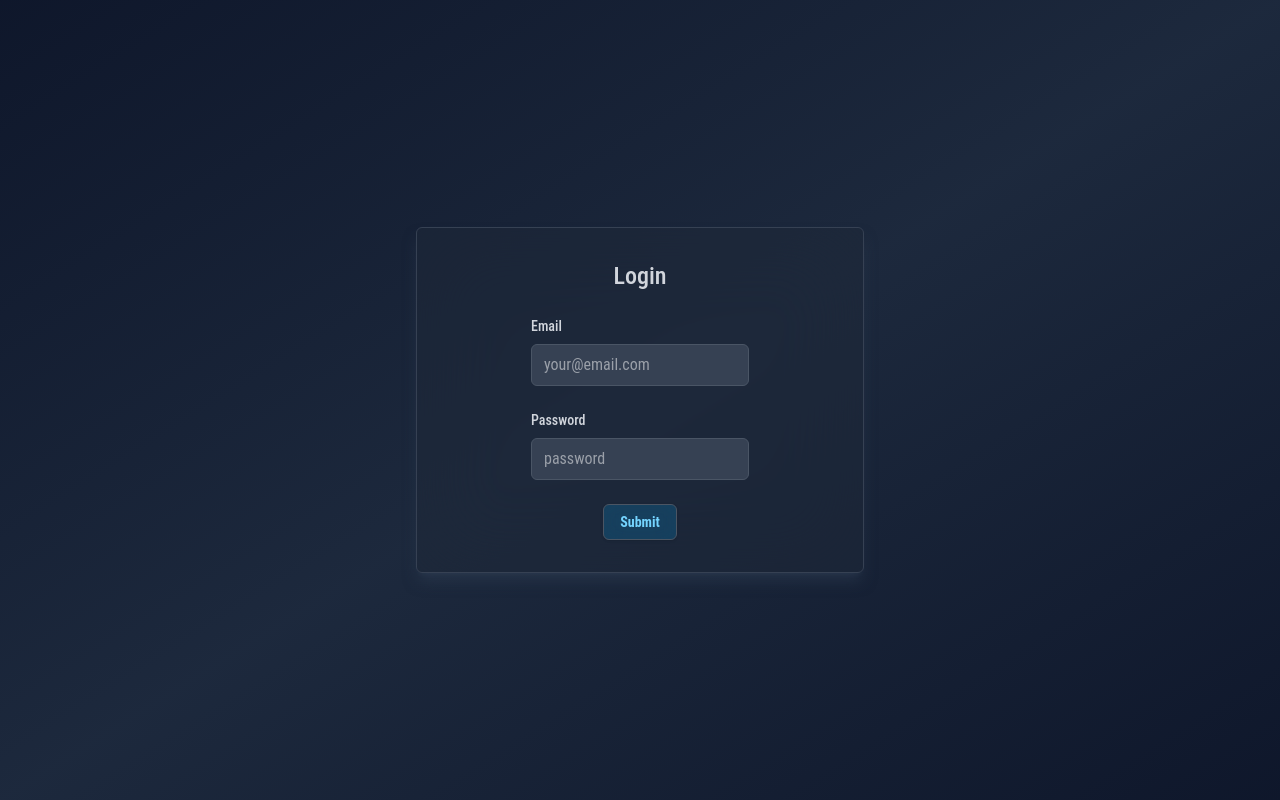
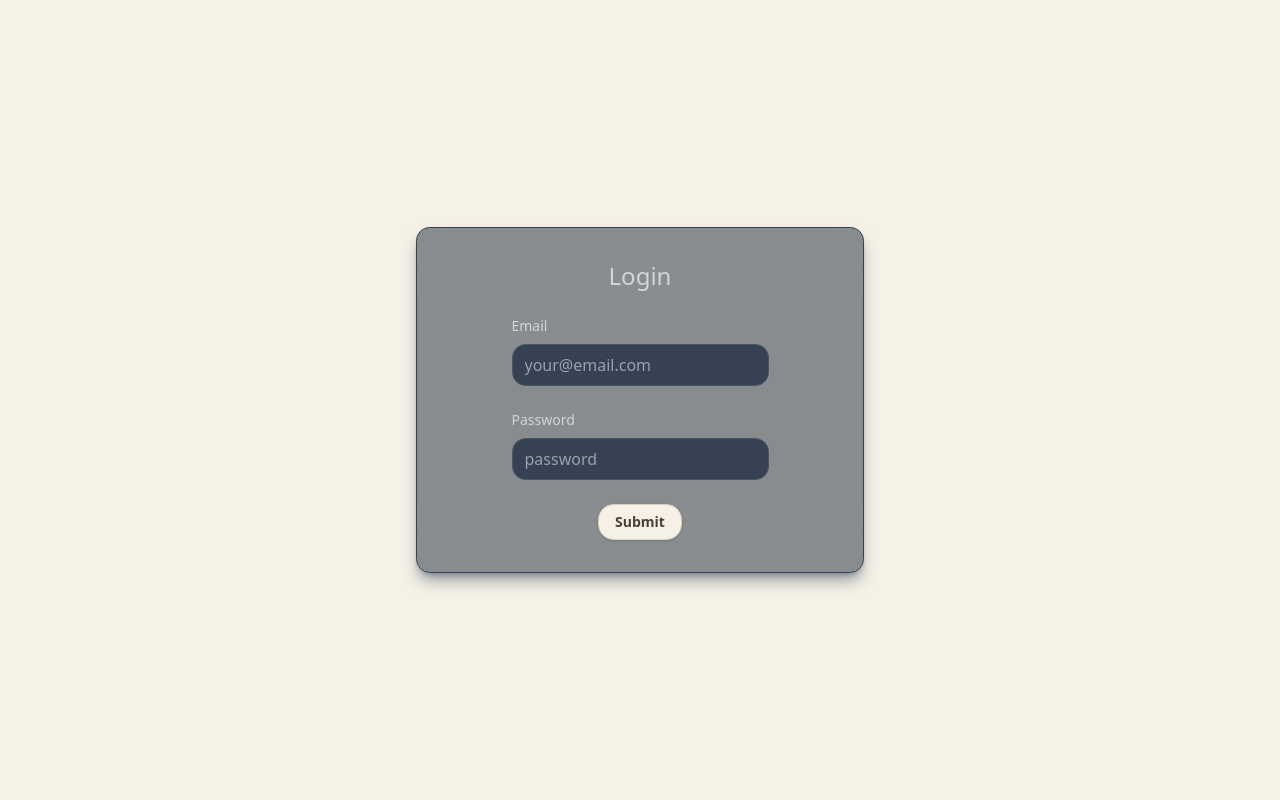
Before and after one commit to SZSage/Job-Application-Tracker, a React (Vite) app in the folder vite-project/: page /login in a window 1280 px wide. Built offline with nearby package versions, Linux system fonts and the light colour scheme.

Commit message:
feat: Add new light mode theme

```diff
--- a/vite-project/package.json
+++ b/vite-project/package.json
@@ -12,6 +12,7 @@
   "dependencies": {
     "@hookform/resolvers": "^4.1.3",
     "@radix-ui/react-avatar": "^1.1.3",
+    "@radix-ui/react-checkbox": "^1.2.3",
     "@radix-ui/react-collapsible": "^1.1.3",
     "@radix-ui/react-dialog": "^1.1.6",
     "@radix-ui/react-dropdown-menu": "^2.1.6",
--- a/vite-project/src/App.tsx
+++ b/vite-project/src/App.tsx
@@ -7,8 +7,8 @@ import Login from "./pages/login.tsx"
 
 export default function App() {
   return (
-    <div className="font-roboto min-h-screen h-full bg-gradient-to-br from-slate-900 via-slate-800 to-slate-900">
-      <ThemeProvider defaultTheme="dark" storageKey="vite-ui-theme">
+    <div className="kont-roboto min-h-screen h-full">
+      <ThemeProvider defaultTheme="light" storageKey="vite-ui-theme">
         <Routes>
           <Route path="/register" element={<Register/>}/>
           <Route path="/login" element={<Login/>}/>
--- a/vite-project/src/app/dashboard/page-content.tsx
+++ b/vite-project/src/app/dashboard/page-content.tsx
@@ -4,7 +4,7 @@ import Settings from "@/features/settings";
 
 export function PageContent({ activePage }: { activePage: string }) {
   return (
-    <div className="mx-auto max-w-[90%]">
+    <div className="mx-auto lg:max-w-[80%] md:max-w-[80%]">
       {activePage === "Dashboard" && <Dashboard />}
       {activePage === "Job Applications" && <Applications />}
       {activePage === "Settings" && <Settings />}
--- a/vite-project/src/app/dashboard/page.tsx
+++ b/vite-project/src/app/dashboard/page.tsx
@@ -4,6 +4,7 @@ import { Separator } from "@/components/ui/separator";
 import { ModeToggle } from "@/components/mode-toggle"
 import { useState, useEffect } from "react";
 import { PageContent } from "@/app/dashboard/page-content"
+import { Card } from "@/components/ui/card";
 
 export default function Page() {
   const { state, toggleSidebar } = useSidebar();
@@ -19,7 +20,7 @@ export default function Page() {
   }, [activePage]);
 
   return (
-    <div className="flex h-screen flex-auto border-b text-foreground bg-noise ">
+    <div className="flex h-screen flex-auto border-b text-foreground bg-noise">
       {/* Sidebar */}
       <AppSidebar activePage={activePage} setActivePage={setActivePage} />
 
@@ -30,7 +31,7 @@ export default function Page() {
         }`}
       >
         {/* Page header resize when sidebar is collapsed */}
-        <header className="sticky top-0 z-1000 flex h-12 items-center gap-2 transition-all ease-linear group-has-[[data-collapsible=icon]]/sidebar-wrapper:h-16 border-b border-border p-2 bg-sidebar/50 backdrop-blur-2xl">
+        <header className="sticky top-0 z-1000 flex h-12 items-center gap-2 transition-all ease-linear group-has-[[data-collapsible=icon]]/sidebar-wrapper:h-16 border-b border-border p-2 bg-secondary/50 backdrop-blur-md">
           <button onClick={toggleSidebar} className="p-2">
             <SidebarTrigger className="-ml-1" />
           </button>
--- a/vite-project/src/components/app-sidebar.tsx
+++ b/vite-project/src/components/app-sidebar.tsx
@@ -39,10 +39,10 @@ export function AppSidebar({
         state === "collapsed" ? "w-[3.5em]" : "w-[12rem]"
       }`}
     >
-      <SidebarContent className="p-2 pt-0 bg-sidebar/50 backdrop-blur-md">
+      <SidebarContent className="p-2 pt-0 bg-secondary/50 backdrop-blur-md">
         <SidebarGroup>
           <SidebarHeader
-            className="flex flex-row h-12 items-center gap-2 px-2 transition-all duration-300 ease-linearborder-b border-border group-has-[[data-collapsible=icon]]/sidebar-wrapper:h-15 bg-transparent"
+            className="flex flex-row h-12 items-center gap-2 px-2 transition-all duration-300 ease-linearborder-b border-border group-has-[[data-collapsible=icon]]/sidebar-wrapper:h-15"
             onClick={toggleSidebar}
             >
             <User2 className="size-5 shrink-0" />
@@ -55,9 +55,6 @@ export function AppSidebar({
 
           <Separator
             orientation="horizontal"
-            className={`mb-2 transition-all duration-300 ease-out ${
-              state === "collapsed" ? "w-8 mx-auto" : "w-full"
-            }`}
           />
 
           <SidebarGroupLabel>Sidebar Options</SidebarGroupLabel>
--- a/vite-project/src/components/ui/button-outline.tsx
+++ b/vite-project/src/components/ui/button-outline.tsx
@@ -6,16 +6,16 @@ export function ButtonOutline() {
 }
 
 export function ActiveButton() {
-  return <Button variant="animated" className="font-bold text-sky-300 bg-sky-500/20 backdrop-blur-lg rounded-md">Active</Button>
+  return <Button variant="outline" className="font-bold">Active</Button>
 }
 
 export function ExportCsvButton() {
-  return <Button variant="outline" className="font-bold text-sky-300 bg-sky-500/20 backdrop-blur-md rounded-md">Export CSV</Button>
+  return <Button variant="default" className="font-bold">Export CSV</Button>
 }
 
 export function ButtonIcon() {
   return (
-    <Button variant="outline" className="font-bold text-sky-300 bg-sky-500/20 backdrop-blur-md rounded-md">
+    <Button variant="default" className="font-bold">
       <Plus />
     Add Applications
   </Button>
@@ -23,9 +23,9 @@ export function ButtonIcon() {
 }
 
 export function SubmitButton() {
-  return <Button variant="outline" className="font-bold text-sky-300 bg-sky-500/20 backdrop-blur-md rounded-md">Submit</Button>
+  return <Button variant="outline" className="font-bold">Submit</Button>
 }
 
 export function DeleteButton() {
-  return <Button variant="outline" className="font-bold text-sky-300 bg-sky-500/20 backdrop-blur-md rounded-md">Delete</Button>
+  return <Button variant="outline" className="font-bold">Delete</Button>
 }
--- /dev/null
+++ b/vite-project/src/components/ui/card.tsx
@@ -0,0 +1,92 @@
+import * as React from "react"
+
+import { cn } from "@/lib/utils"
+
+function Card({ className, ...props }: React.ComponentProps<"div">) {
+  return (
+    <div
+      data-slot="card"
+      className={cn(
+        "bg-card text-card-foreground flex flex-col gap-6 rounded-xl border py-6 shadow",
+        className
+      )}
+      {...props}
+    />
+  )
+}
+
+function CardHeader({ className, ...props }: React.ComponentProps<"div">) {
+  return (
+    <div
+      data-slot="card-header"
+      className={cn(
+        "@container/card-header grid auto-rows-min grid-rows-[auto_auto] items-start gap-1.5 px-6 has-data-[slot=card-action]:grid-cols-[1fr_auto] [.border-b]:pb-6",
+        className
+      )}
+      {...props}
+    />
+  )
+}
+
+function CardTitle({ className, ...props }: React.ComponentProps<"div">) {
+  return (
+    <div
+      data-slot="card-title"
+      className={cn("leading-none font-semibold", className)}
+      {...props}
+    />
+  )
+}
+
+function CardDescription({ className, ...props }: React.ComponentProps<"div">) {
+  return (
+    <div
+      data-slot="card-description"
+      className={cn("text-muted-foreground text-sm", className)}
+      {...props}
+    />
+  )
+}
+
+function CardAction({ className, ...props }: React.ComponentProps<"div">) {
+  return (
+    <div
+      data-slot="card-action"
+      className={cn(
+        "col-start-2 row-span-2 row-start-1 self-start justify-self-end",
+        className
+      )}
+      {...props}
+    />
+  )
+}
+
+function CardContent({ className, ...props }: React.ComponentProps<"div">) {
+  return (
+    <div
+      data-slot="card-content"
+      className={cn("px-6", className)}
+      {...props}
+    />
+  )
+}
+
+function CardFooter({ className, ...props }: React.ComponentProps<"div">) {
+  return (
+    <div
+      data-slot="card-footer"
+      className={cn("flex items-center px-6 [.border-t]:pt-6", className)}
+      {...props}
+    />
+  )
+}
+
+export {
+  Card,
+  CardHeader,
+  CardFooter,
+  CardTitle,
+  CardAction,
+  CardDescription,
+  CardContent,
+}
--- a/vite-project/src/features/applications/addApplication.tsx
+++ b/vite-project/src/features/applications/addApplication.tsx
@@ -45,7 +45,7 @@ export function AddApplication() {
   return (
     <Dialog>
       <DialogTrigger asChild>
-        <Button className="font-bold text-sky-300 bg-sky-500/20 backdrop-blur-md rounded-md">
+        <Button className="font-bold">
           <Plus />
           Add Application
         </Button>
@@ -95,7 +95,7 @@ export function AddApplication() {
           <DialogFooter>
             <Button
               type="submit"
-              className="font-bold text-sky-300 bg-sky-500/20 backdrop-blur-md rounded-md"
+              className="font-bold rounded-lg"
             >
               Save changes
             </Button>
--- a/vite-project/src/index.css
+++ b/vite-project/src/index.css
@@ -6,39 +6,39 @@
 @config "../tailwind.config.js";
 @layer base {
 :root {
-  --background: 208 100% 97.06%;
-  --foreground: 216.92 19.12% 26.67%;
-  --card: 0 0% 100%;
-  --card-foreground: 216.92 19.12% 26.67%;
-  --popover: 0 0% 100%;
-  --popover-foreground: 216.92 19.12% 26.67%;
-  --primary: 142.09 70.56% 45.29%;
+  --background: 44.00 42.86% 93.14%;
+  --foreground: 28.57 16.54% 24.90%;
+  --card: 42.00 100.00% 98.04%;
+  --card-foreground: 28.57 16.54% 24.90%;
+  --popover: 42.00 100.00% 98.04%;
+  --popover-foreground: 28.57 16.54% 24.90%;
+  --primary: 30.00 33.87% 48.63%;
   --primary-foreground: 0 0% 100%;
-  --secondary: 204.00 93.75% 93.73%;
-  --secondary-foreground: 215 13.79% 34.12%;
-  --muted: 220.00 14.29% 95.88%;
-  --muted-foreground: 220 8.94% 46.08%;
-  --accent: 149.27 80.39% 90.00%;
-  --accent-foreground: 216.92 19.12% 26.67%;
-  --destructive: 0 84.24% 60.20%;
+  --secondary: 40.65 34.83% 82.55%;
+  --secondary-foreground: 28.97 18.71% 30.39%;
+  --muted: 39 34.48% 88.63%;
+  --muted-foreground: 32.31 18.48% 41.37%;
+  --accent: 42.86 32.81% 74.90%;
+  --accent-foreground: 28.57 16.54% 24.90%;
+  --destructive: 9.84 54.70% 45.88%;
   --destructive-foreground: 0 0% 100%;
-  --border: 220 13.04% 90.98%;
-  --input: 220 13.04% 90.98%;
-  --ring: 142.09 70.56% 45.29%;
-  --chart-1: 142.09 70.56% 45.29%;
-  --chart-2: 160.12 84.08% 39.41%;
-  --chart-3: 161.38 93.55% 30.39%;
-  --chart-4: 162.93 93.55% 24.31%;
-  --chart-5: 163.15 88.12% 19.80%;
-  --sidebar: 204.00 93.75% 93.73%;
-  --sidebar-foreground: 216.92 19.12% 26.67%;
-  --sidebar-primary: 142.09 70.56% 45.29%;
+  --border: 40.00 31.43% 79.41%;
+  --input: 40.00 31.43% 79.41%;
+  --ring: 30.00 33.87% 48.63%;
+  --chart-1: 30.00 33.87% 48.63%;
+  --chart-2: 31.38 29.95% 42.55%;
+  --chart-3: 33.68 32.95% 33.92%;
+  --chart-4: 29.12 30.91% 56.86%;
+  --chart-5: 30 33.68% 62.75%;
+  --sidebar: 39 34.48% 88.63%;
+  --sidebar-foreground: 28.57 16.54% 24.90%;
+  --sidebar-primary: 30.00 33.87% 48.63%;
   --sidebar-primary-foreground: 0 0% 100%;
-  --sidebar-accent: 149.27 80.39% 90.00%;
-  --sidebar-accent-foreground: 216.92 19.12% 26.67%;
-  --sidebar-border: 220 13.04% 90.98%;
-  --sidebar-ring: 142.09 70.56% 45.29%;
-  --radius: 0.5rem;
+  --sidebar-accent: 42.86 32.81% 74.90%;
+  --sidebar-accent-foreground: 28.57 16.54% 24.90%;
+  --sidebar-border: 40.00 31.43% 79.41%;
+  --sidebar-ring: 30.00 33.87% 48.63%;
+  --radius: 0.975rem;
   --shadow-2xs: 0px 4px 8px -1px hsl(0 0% 0% / 0.05);
   --shadow-xs: 0px 4px 8px -1px hsl(0 0% 0% / 0.05);
   --shadow-sm: 0px 4px 8px -1px hsl(0 0% 0% / 0.10), 0px 1px 2px -2px hsl(0 0% 0% / 0.10);
@@ -82,7 +82,7 @@
   --sidebar-accent-foreground: 240 5.03% 64.90%;
   --sidebar-border: 215 13.79% 34.12%;
   --sidebar-ring: 158.11 64.37% 51.57%;
-  --radius: 0.5rem;
+  --radius: 0.975rem;
   --shadow-2xs: 0px 4px 8px -1px hsl(0 0% 0% / 0.05);
   --shadow-xs: 0px 4px 8px -1px hsl(0 0% 0% / 0.05);
   --shadow-sm: 0px 4px 8px -1px hsl(0 0% 0% / 0.10), 0px 1px 2px -2px hsl(0 0% 0% / 0.10);
@@ -111,3 +111,8 @@
     @apply bg-background text-foreground;
   }
 }
+
+html, body, #root {
+  height: 100%;
+  min-height: 100%;
+}
--- a/vite-project/tailwind.config.js
+++ b/vite-project/tailwind.config.js
@@ -68,6 +68,7 @@ export default {
   			}
   		},
   		borderRadius: {
+            DEFAULT: 'var(--radius)',
   			lg: 'var(--radius)',
   			md: 'calc(var(--radius) - 2px)',
   			sm: 'calc(var(--radius) - 4px)'
```
Also changed, not shown: 1 other file (tests, documents, lock files or other folders).
